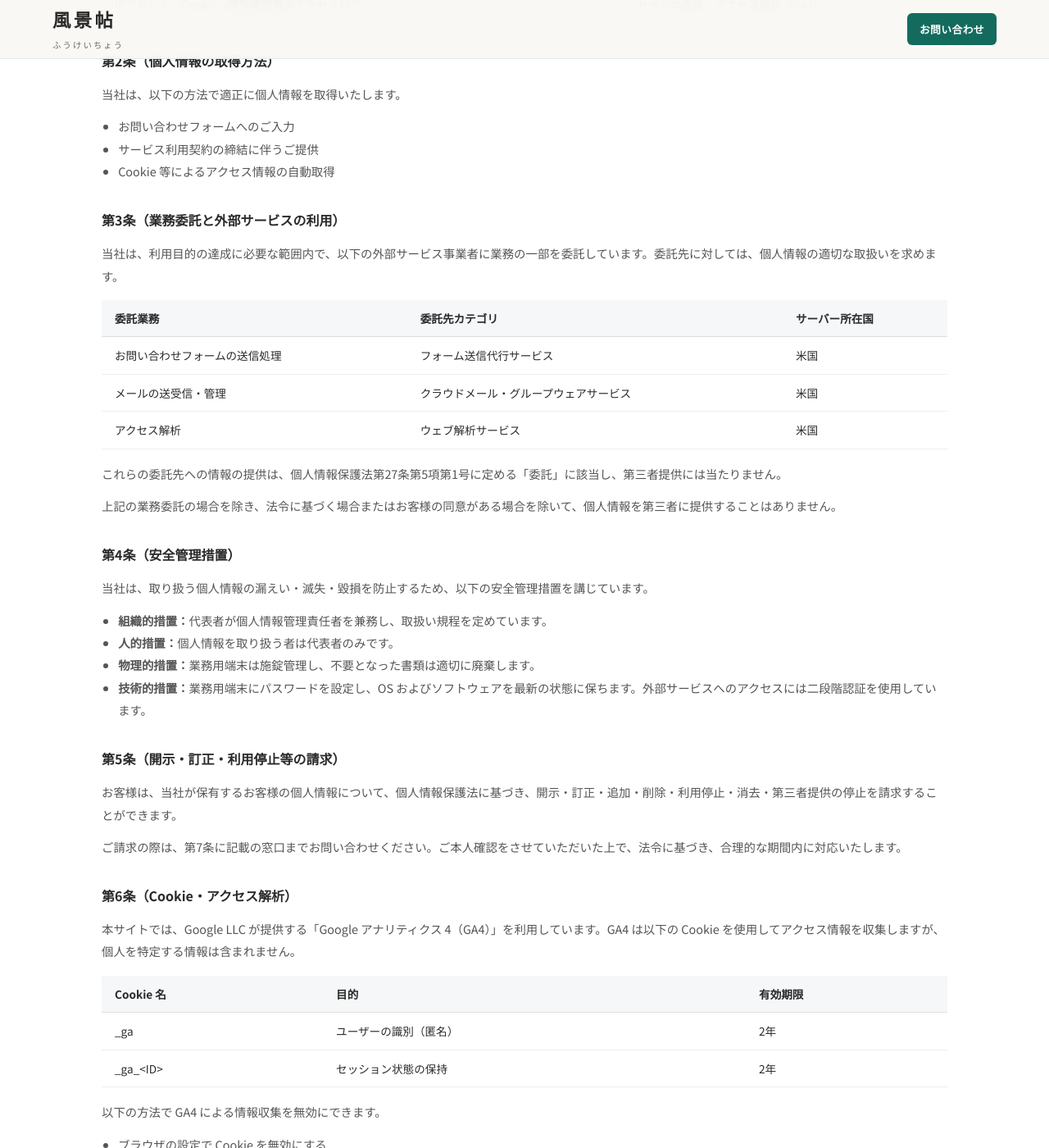
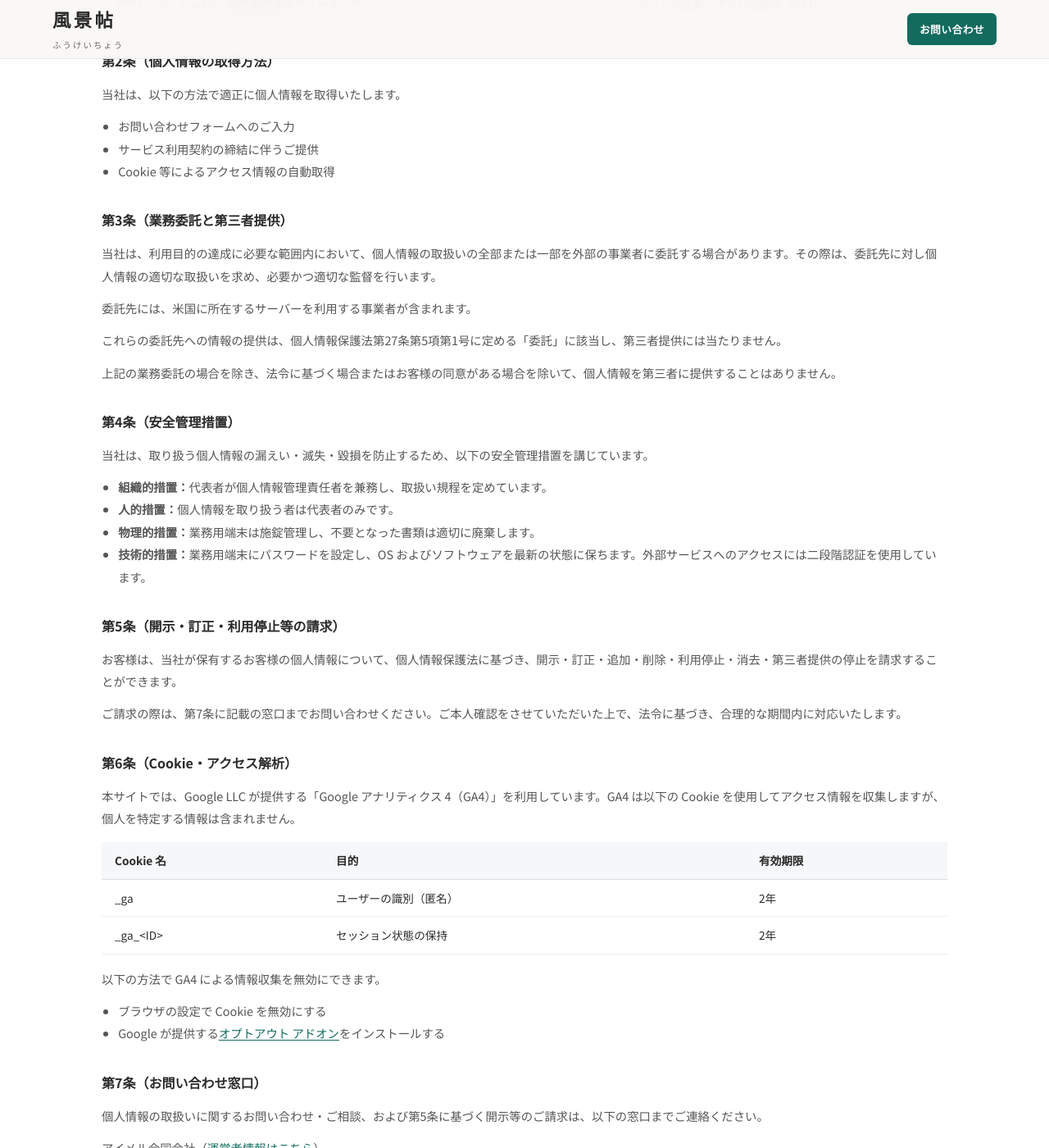
Before and after one commit to dr836gnypeq-ctrl/fukeichou-site, a Jekyll site: the page built from privacy.html, in a window 1280 px wide and 1400 px high, scrolled down 479 px. Shown: the whole window at 82% size. Built offline with Jekyll 4.4.1, drawn with Linux system fonts in a browser that asks for light colours; nearby versions of some CDN libraries; some of the changed text lies outside the part shown.

Commit message:
第3条を包括型に簡素化 + 第7条メールアドレス画像化
- 第3条: 委託先の個別列挙テーブルを削除→包括型に変更（サービス追加時にポリシー改定不要）
- 第7条: info@eyemel.co.jp を画像表示に変更（スパム対策）+ 但し書き追加
- CSS: .privacy-email-img 追加 (v=20260329a)

```diff
--- a/_layouts/default.html
+++ b/_layouts/default.html
@@ -59,7 +59,7 @@
 <link rel="prefetch" href="{{ '/' | relative_url }}">
 <link rel="prefetch" href="{{ '/evidence/' | relative_url }}">
 {% endif %}
-<link rel="stylesheet" href="{{ '/assets/css/style.css' | relative_url }}?v=20260324g">
+<link rel="stylesheet" href="{{ '/assets/css/style.css' | relative_url }}?v=20260329a">
 <script src="https://cdn.jsdelivr.net/npm/lucide@0.383.0/dist/umd/lucide.min.js" defer></script>
 </head>
 <body>
--- a/assets/css/style.css
+++ b/assets/css/style.css
@@ -574,6 +574,7 @@ a:hover{color:var(--gold)}
 .privacy-list{font-size:.9rem;line-height:1.9;color:var(--ink-light);padding-left:1.4em;margin:8px 0 16px}
 .privacy-link{color:var(--moss);text-decoration:underline;text-underline-offset:2px}
 .privacy-link:hover{color:var(--gold)}
+.privacy-email-img{display:inline-block;height:1.1em;width:auto;vertical-align:baseline;position:relative;top:1px}
 .privacy-back{margin-top:48px;padding-top:32px;border-top:1px solid #e8e6e0}
 
 /* Company Page */
--- a/privacy.html
+++ b/privacy.html
@@ -45,20 +45,9 @@ no_contact: true
 <li>Cookie 等によるアクセス情報の自動取得</li>
 </ul>
 
-<h2>第3条（業務委託と外部サービスの利用）</h2>
-<p>当社は、利用目的の達成に必要な範囲内で、以下の外部サービス事業者に業務の一部を委託しています。委託先に対しては、個人情報の適切な取扱いを求めます。</p>
-<div class="privacy-table-wrap">
-<table class="privacy-table">
-<thead>
-<tr><th>委託業務</th><th>委託先カテゴリ</th><th>サーバー所在国</th></tr>
-</thead>
-<tbody>
-<tr><td>お問い合わせフォームの送信処理</td><td>フォーム送信代行サービス</td><td>米国</td></tr>
-<tr><td>メールの送受信・管理</td><td>クラウドメール・グループウェアサービス</td><td>米国</td></tr>
-<tr><td>アクセス解析</td><td>ウェブ解析サービス</td><td>米国</td></tr>
-</tbody>
-</table>
-</div>
+<h2>第3条（業務委託と第三者提供）</h2>
+<p>当社は、利用目的の達成に必要な範囲内において、個人情報の取扱いの全部または一部を外部の事業者に委託する場合があります。その際は、委託先に対し個人情報の適切な取扱いを求め、必要かつ適切な監督を行います。</p>
+<p>委託先には、米国に所在するサーバーを利用する事業者が含まれます。</p>
 <p>これらの委託先への情報の提供は、個人情報保護法第27条第5項第1号に定める「委託」に該当し、第三者提供には当たりません。</p>
 <p>上記の業務委託の場合を除き、法令に基づく場合またはお客様の同意がある場合を除いて、個人情報を第三者に提供することはありません。</p>
 
@@ -97,7 +86,8 @@ no_contact: true
 <h2>第7条（お問い合わせ窓口）</h2>
 <p>個人情報の取扱いに関するお問い合わせ・ご相談、および第5条に基づく開示等のご請求は、以下の窓口までご連絡ください。</p>
 <p>アイメル合同会社（<a href="{{ '/company' | relative_url }}" class="privacy-link">運営者情報はこちら</a>）<br>
-メール：info@eyemel.co.jp</p>
+メール：<img src="{{ '/assets/images/privacy-email.png' | relative_url }}" alt="メールアドレス" class="privacy-email-img"><br>
+<small>※迷惑メール対策のため、メールアドレスを画像で表示しています。</small></p>
 
 <h2>第8条（ポリシーの変更）</h2>
 <p>本ポリシーは、法令の改正やサービスの変更に伴い、事前の通知なく更新される場合があります。最新の内容は本ページをご確認ください。</p>
```
Also changed, not shown: assets/images/privacy-email.png (added).
